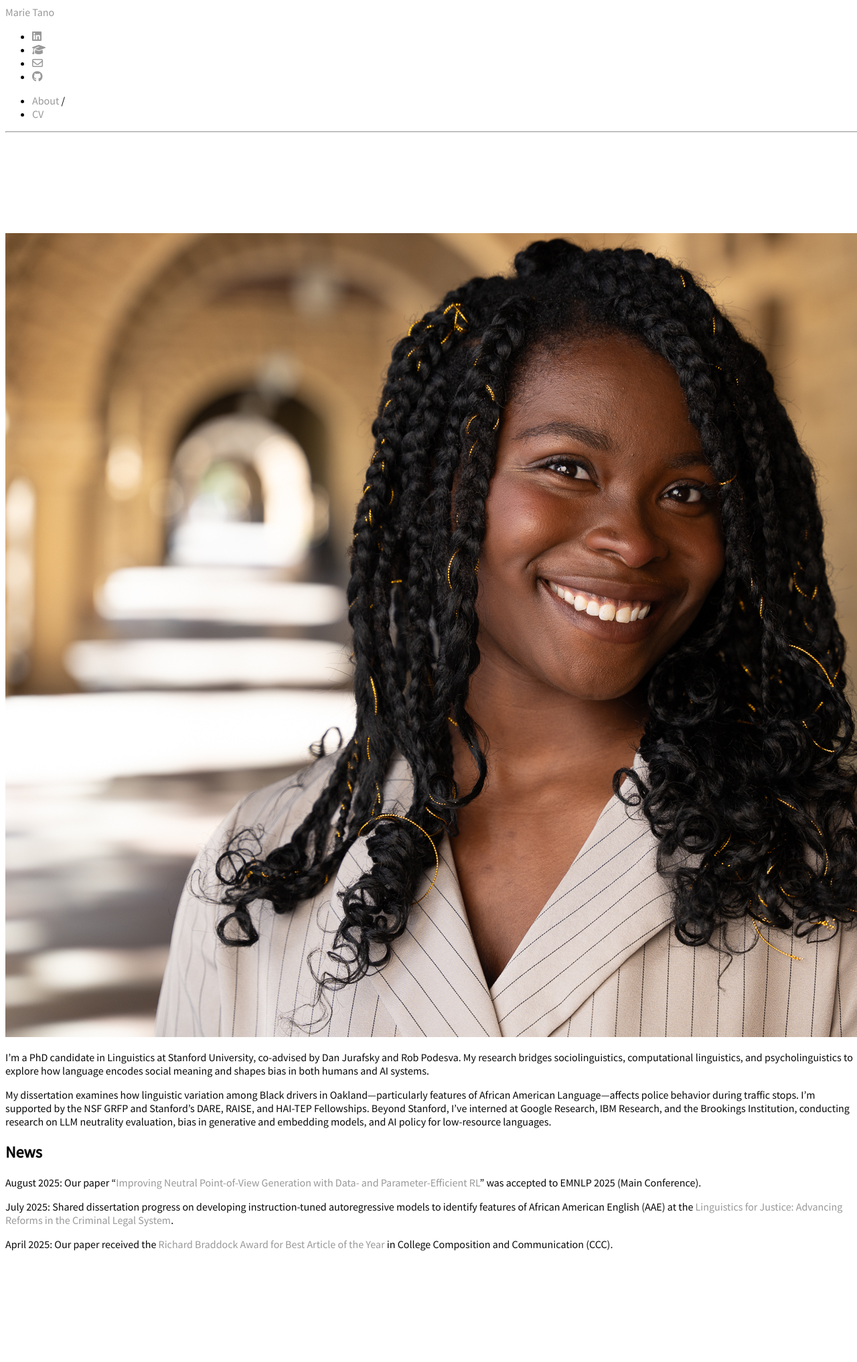
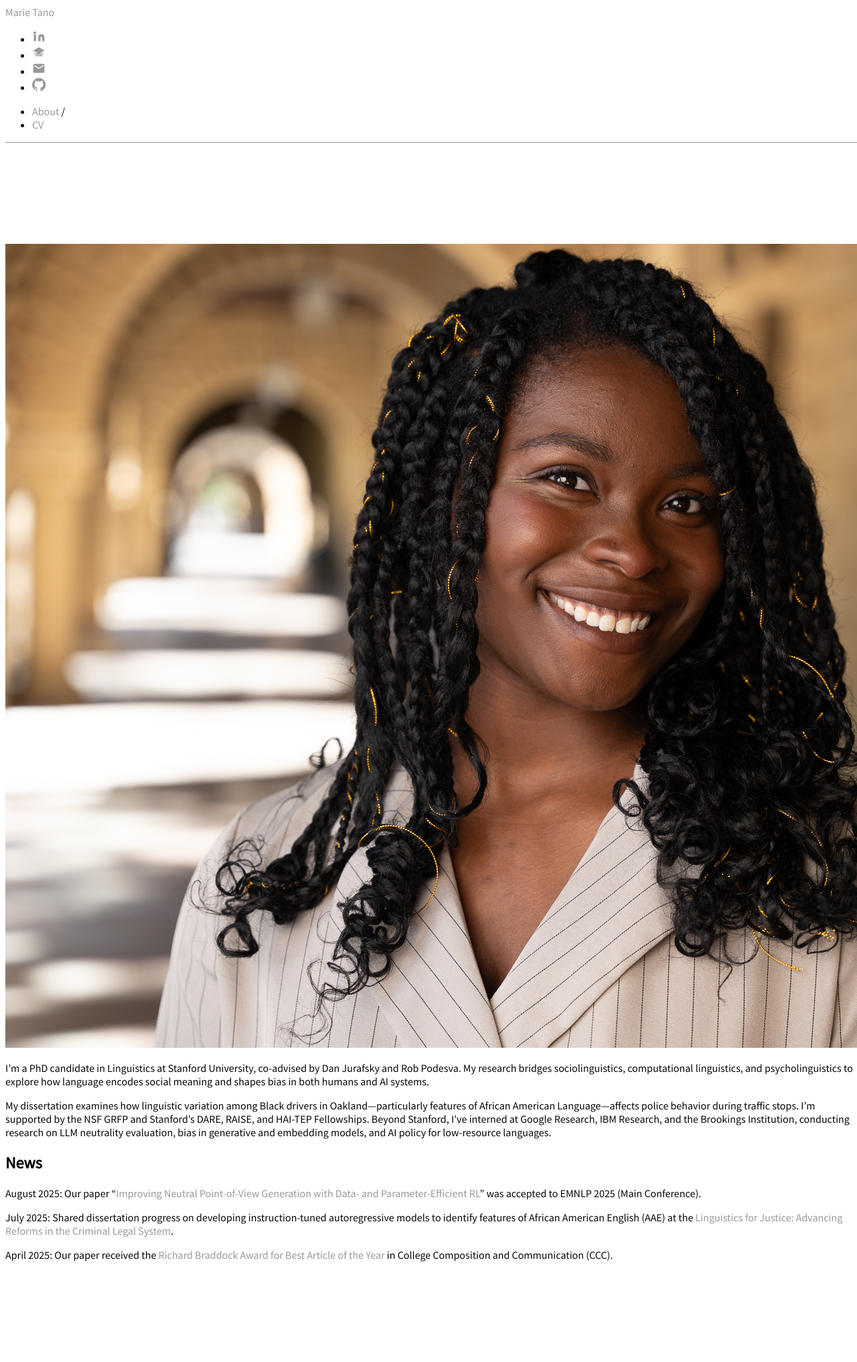
Before and after one commit to mariemmanue/mariemmanue, a Jekyll site: the page built from index.md, in a window 1280 px wide. Shown: the whole page at 67% size. Built offline with Jekyll 4.4.1, drawn with Linux system fonts in a browser that asks for light colours.

Commit message:
Update default.html

```diff
--- a/_layouts/default.html
+++ b/_layouts/default.html
@@ -1,10 +1,6 @@
 <!DOCTYPE html>
 <html lang="en">
 <head>
-  <link rel="stylesheet"
-        href="https://cdnjs.cloudflare.com/ajax/libs/font-awesome/6.5.0/css/all.min.css"
-        integrity="sha512-DTOQO9RWCH3ppGqcWaEA1BIZOC6xxalwEsw9c2QQeAIftl+Vegovlnee1c9QX4TctnWMn13TZye+giMm8e2LwA=="
-        crossorigin="anonymous" referrerpolicy="no-referrer">
   <title>{% if page.title %}{{ page.title }}{% else %}{{ site.title }}{% endif %}</title>
   <meta charset="utf-8">
   <meta name="viewport" content="width=device-width, initial-scale=1">
@@ -20,14 +16,16 @@
   {% endif %}
   {% assign url = site.url | append: site.baseurl | append: page.url %}
   <meta name="description" content="{{ desc }}">
-  <!-- <link rel="preconnect" href="https://fonts.googleapis.com">
-  <link rel="preconnect" href="https://fonts.gstatic.com" crossorigin>
-  <link href="https://fonts.googleapis.com/css2?family=Source+Serif+Pro&display=swap" rel="stylesheet"> -->
+
+  <!-- Fonts: Merriweather (body) + Playfair Display (headings) -->
   <link rel="preconnect" href="https://fonts.googleapis.com">
   <link rel="preconnect" href="https://fonts.gstatic.com" crossorigin>
   <link href="https://fonts.googleapis.com/css2?family=Merriweather:ital,wght@0,300..900;1,300..900&family=Playfair+Display:wght@400..800&display=swap" rel="stylesheet">
+
   <link rel="alternate" type="application/rss+xml" title="{{ site.title }} RSS" href="/feed.xml" />
-  <link rel="stylesheet" href="{{ site.baseurl }}/css/main.css">
+  <!-- cache-bust CSS so style changes show up immediately -->
+  <link rel="stylesheet" href="{{ site.baseurl }}/css/main.css?v={{ site.time | date: '%s' }}">
+
   {% if site.favicon %}
     <link rel="icon" type="image/ico" href="{{ site.favicon_location }}">
     <link rel="shortcut-icon" type="image/ico" href="{{ site.favicon_location }}">
@@ -35,7 +33,8 @@
   {% if site.twitter_username %}
     <link rel="author" href="https://twitter.com/{{ site.twitter_username }}">
   {% endif %}
-  <!-- Facebook Open Graph -->
+
+  <!-- Open Graph -->
   <meta name="og:description" content="{{ desc }}">
   <meta name="og:title" content="{{ site.title }}">
   <meta name="og:url" content="{{ url }}">
@@ -46,6 +45,7 @@
   {% if site.facebook_id %}
     <meta name="fb:admins" content="{{ site.facebook_id }}">
   {% endif %}
+
   <!-- Twitter -->
   <meta name="twitter:card" content="summary">
   <meta name="twitter:title" content="{{ site.title }}">
@@ -65,12 +65,15 @@
       {% endif %}
       <a id="author-name" class="alignable pull-left" href="{{ site.url }}{{ site.baseurl }}">{{ site.title }}</a>
 
-      <!-- Social icons -->
+      <!-- Social icons (inline SVGs, no external icon CSS needed) -->
       <ul class="social alignable pull-right navbar-ul" id="social-links">
         {% if site.social.linkedin %}
           <li class="alignable pull-left nav-list">
             <a href="{{ site.social.linkedin }}" target="_blank" rel="noopener noreferrer" aria-label="LinkedIn" title="LinkedIn">
-              <i class="fa-brands fa-linkedin"></i>
+              <!-- LinkedIn SVG -->
+              <svg width="20" height="20" viewBox="0 0 24 24" fill="currentColor" aria-hidden="true">
+                <path d="M4.98 3.5a2.5 2.5 0 1 1 0 5.001 2.5 2.5 0 0 1 0-5zM3 9h4v12H3zM14.5 9c-2.21 0-3.5 1.204-3.5 2.847V21h4v-6.5c0-.828.672-1.5 1.5-1.5S18 13.672 18 14.5V21h4v-7c0-3.038-2.462-5.5-5.5-5.5z"/>
+              </svg>
             </a>
           </li>
         {% endif %}
@@ -78,7 +81,10 @@
         {% if site.social.scholar %}
           <li class="alignable pull-left nav-list">
             <a href="{{ site.social.scholar }}" target="_blank" rel="noopener noreferrer" aria-label="Google Scholar" title="Google Scholar">
-              <i class="fa-solid fa-graduation-cap"></i>
+              <!-- Graduation-cap SVG -->
+              <svg width="20" height="20" viewBox="0 0 24 24" fill="currentColor" aria-hidden="true">
+                <path d="M12 3l10 6-10 6L2 9l10-6zm-8 11h16v2H4v-2zm2 3h12v2H6v-2z"/>
+              </svg>
             </a>
           </li>
         {% endif %}
@@ -86,7 +92,10 @@
         {% if site.social.email %}
           <li class="alignable pull-left nav-list">
             <a href="{{ site.social.email }}" aria-label="Email" title="Email">
-              <i class="fa-regular fa-envelope"></i>
+              <!-- Mail SVG -->
+              <svg width="20" height="20" viewBox="0 0 24 24" fill="currentColor" aria-hidden="true">
+                <path d="M20 4H4a2 2 0 0 0-2 2v12a2 2 0 0 0 2 2h16a2 2 0 0 0 2-2V6a2 2 0 0 0-2-2zm0 4-8 5L4 8V6l8 5 8-5v2z"/>
+              </svg>
             </a>
           </li>
         {% endif %}
@@ -94,7 +103,10 @@
         {% if site.social.github %}
           <li class="alignable pull-left nav-list">
             <a href="{{ site.social.github }}" target="_blank" rel="noopener noreferrer" aria-label="GitHub" title="GitHub">
-              <i class="fa-brands fa-github"></i>
+              <!-- GitHub SVG -->
+              <svg width="20" height="20" viewBox="0 0 24 24" fill="currentColor" aria-hidden="true">
+                <path d="M12 .5a12 12 0 0 0-3.79 23.39c.6.11.82-.26.82-.57v-2c-3.34.73-4.04-1.61-4.04-1.61-.55-1.4-1.34-1.77-1.34-1.77-1.1-.76.08-.74.08-.74 1.22.09 1.86 1.25 1.86 1.25 1.08 1.85 2.82 1.31 3.5 1 .11-.79.42-1.31.76-1.61-2.66-.3-5.47-1.33-5.47-5.92 0-1.31.47-2.38 1.25-3.22-.13-.3-.54-1.52.12-3.16 0 0 1.02-.33 3.34 1.23a11.6 11.6 0 0 1 6.08 0c2.32-1.56 3.34-1.23 3.34-1.23.66 1.64.25 2.86.12 3.16.78.84 1.25 1.91 1.25 3.22 0 4.6-2.81 5.61-5.49 5.91.43.37.81 1.1.81 2.22v3.29c0 .32.21.69.82.57A12 12 0 0 0 12 .5z"/>
+              </svg>
             </a>
           </li>
         {% endif %}
```
